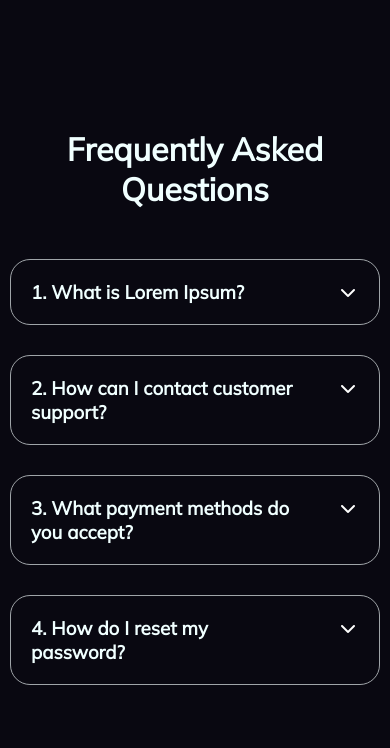
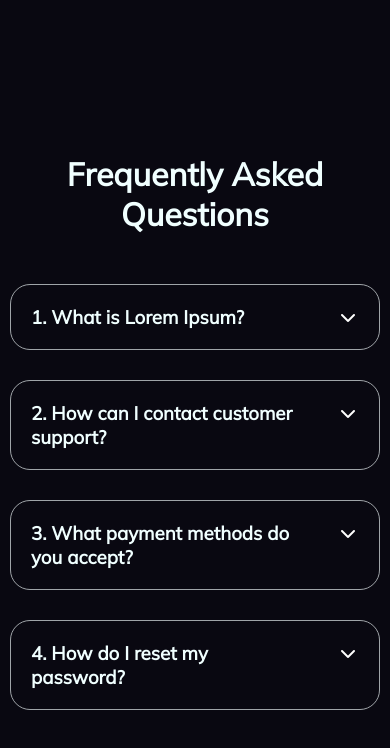
Before and after one commit to im-usb/50days50projects, a plain HTML site: page faq-collapse/index.html in a window 390 px wide. Drawn offline with Linux system fonts and the light colour scheme.

Commit message:
Update style.css

```diff
--- a/faq-collapse/style.css
+++ b/faq-collapse/style.css
@@ -105,3 +105,9 @@ main {
 .faq.active .faq-toggle .fa-times {
   display: block;
 }
+
+@media (max-width: 640px) {
+  .page-head {
+    margin: 50px 0 50px;
+  }
+}
```
